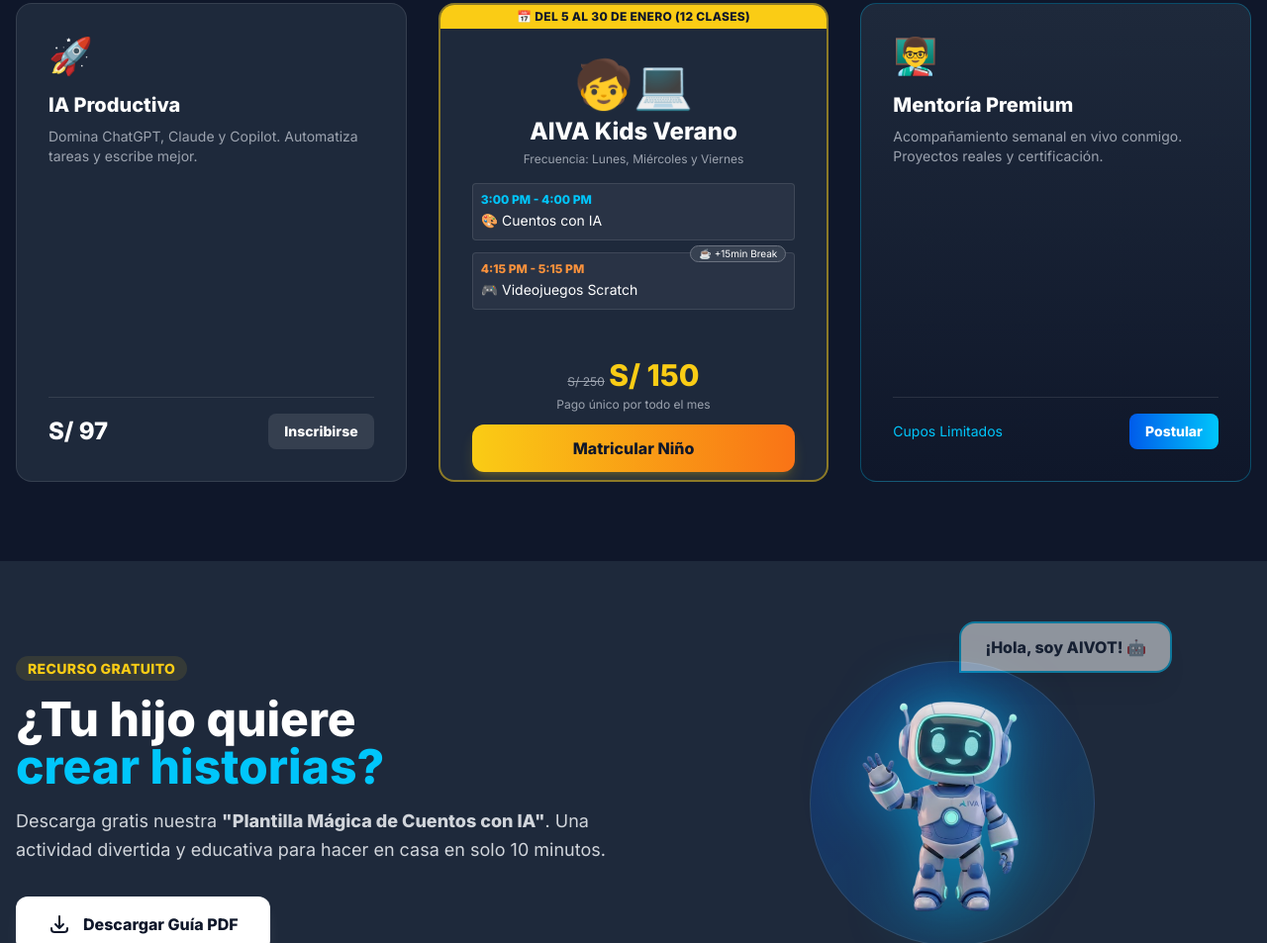
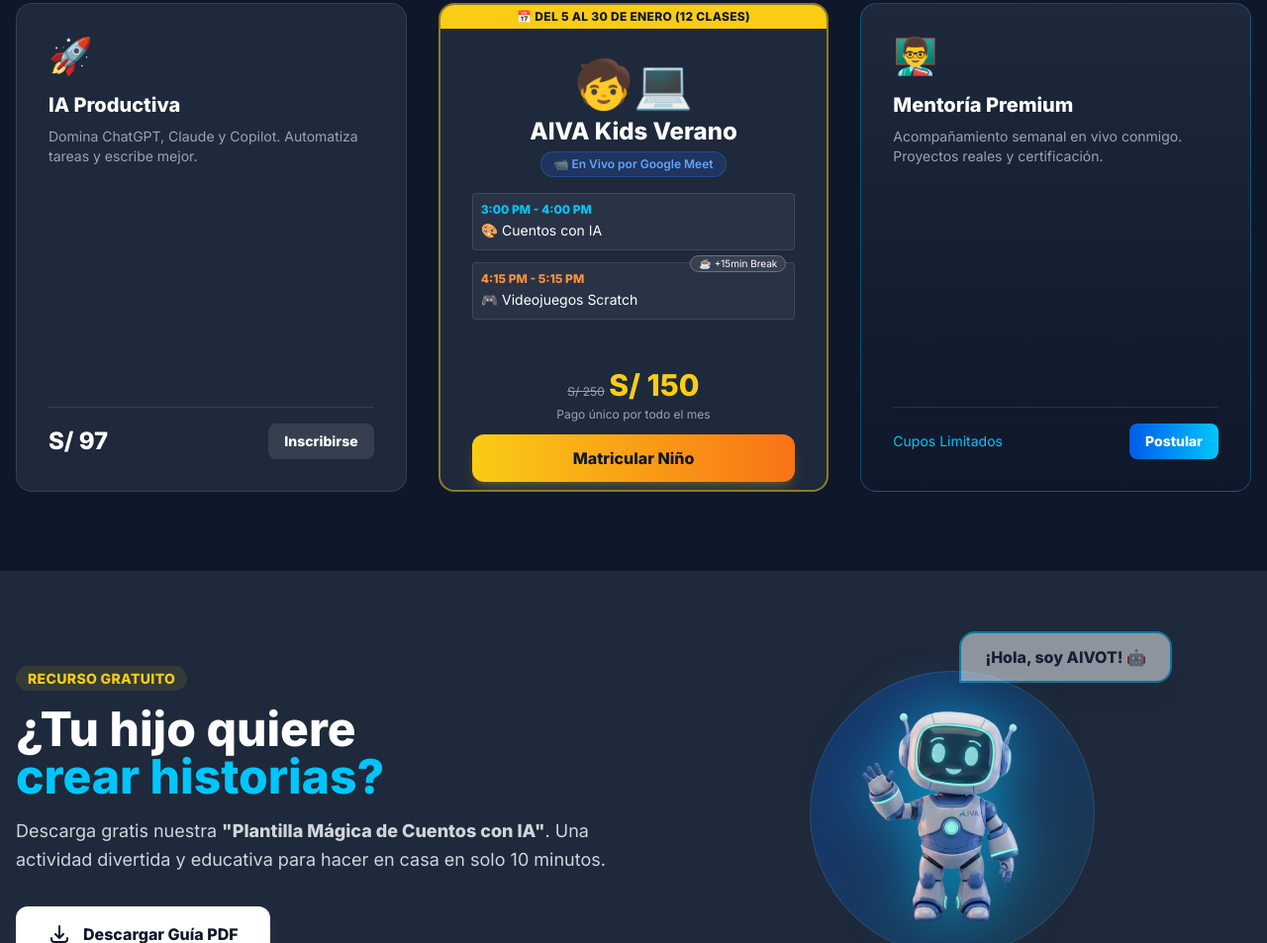
Before and after one commit to talleresevaoficial/aiva-academia, a plain HTML site: page index.html in a window 1280 px wide. Shown: the part 837-1790 px from the top of the page at 99% size. Drawn offline with nearby package versions, Linux system fonts and the light colour scheme.

Commit message:
Web Final con Google Meet aviso

```diff
--- a/index.html
+++ b/index.html
@@ -112,7 +112,12 @@
                     <div class="p-8 flex flex-col h-full">
                         <div class="mb-2 text-5xl text-center">🧒💻</div>
                         <h3 class="text-2xl font-bold text-center mb-1 text-white">AIVA Kids Verano</h3>
-                        <p class="text-gray-400 text-center text-xs mb-4">Frecuencia: Lunes, Miércoles y Viernes</p>
+
+                        <div class="flex justify-center items-center gap-2 mb-4">
+                            <span class="bg-blue-600/20 text-blue-400 border border-blue-500/30 px-3 py-1 rounded-full text-xs font-semibold flex items-center gap-1">
+                                📹 En Vivo por Google Meet
+                            </span>
+                        </div>
 
                         <div class="space-y-3 mb-6">
                             <div class="bg-white/5 p-2 rounded border border-white/10 hover:bg-white/10 transition-colors">
```
